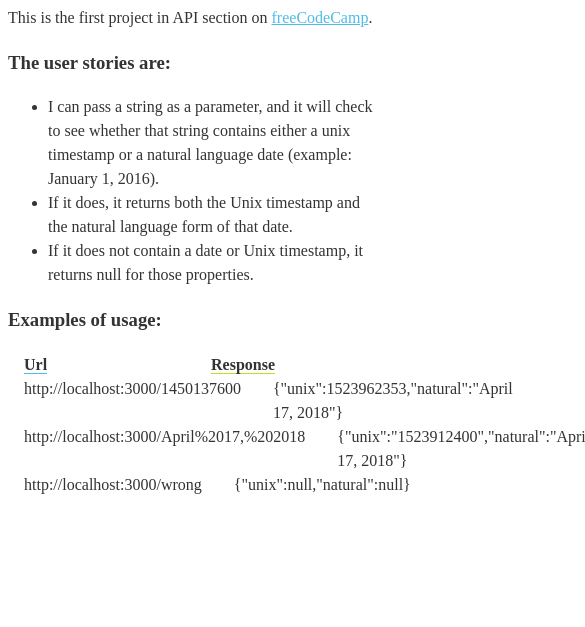
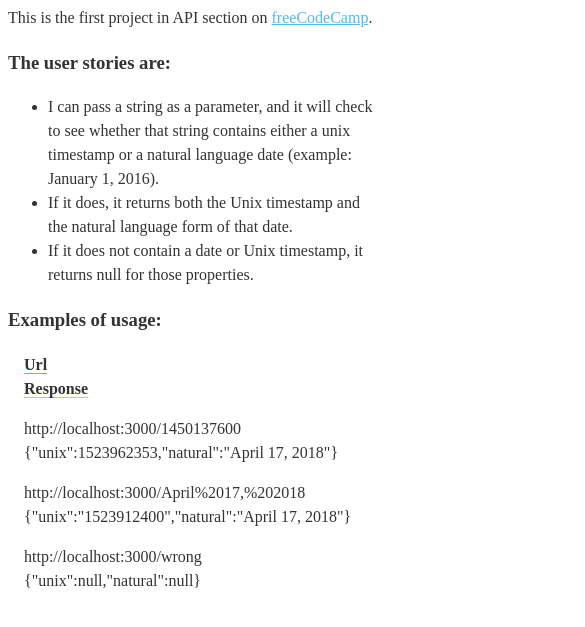
Before and after one commit to Beaglefoot/fcc-timestamp-microservice, a website: page public/index.html in a window 390 px wide. Shown: the part 85-712 px from the top of the page, 585 px wide, since content can reach past the window. Drawn offline with Linux system fonts and the light colour scheme.

Commit message:
Adapt to smaller screens

```diff
--- a/public/style.css
+++ b/public/style.css
@@ -21,6 +21,10 @@ a {
   line-height: 1.5;
 }
 
+.example:nth-of-type(2) {
+  margin-bottom: 0.3em;
+}
+
 .input > b {
   border-bottom: 0.1em solid #4dbce9;
 }
@@ -28,3 +32,10 @@ a {
 .output > b {
   border-bottom: 0.1em solid #c2de1f;
 }
+
+@media (max-width: 684px) {
+  .example {
+    flex-direction: column;
+    margin: 1em 0;
+  }
+}
```
Also changed, not shown: public/index.html (+6 -0 lines).
